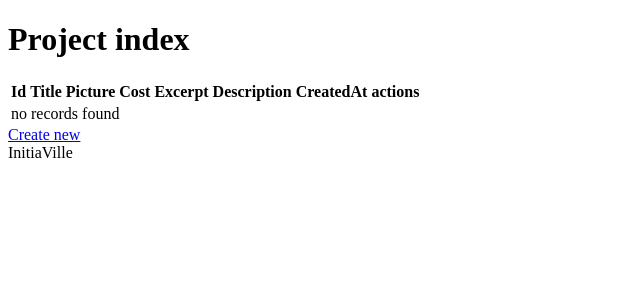
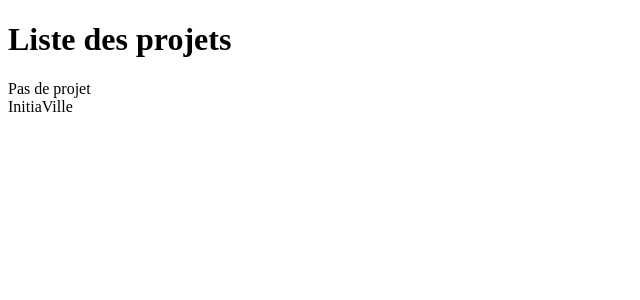
Before and after one commit to Lamelie/initiaville, a Symfony app: template templates/project/index.html.twig in a window 1280 px wide. Shown: the top 300 px of the page, without its empty margins (0-640 px from the left). Run offline with Twig, Linux system fonts and the light colour scheme; the template is opened without the code that fills it, so the values that code supplies are empty; some libraries are stand-ins or nearby versions.

Commit message:
Création du README, de la page "liste des projets" et de la page 404.

```diff
--- a/composer.json
+++ b/composer.json
@@ -25,7 +25,7 @@
         "symfony/serializer-pack": "*",
         "symfony/string": "5.0.*",
         "symfony/translation": "5.0.*",
-        "symfony/twig-pack": "*",
+        "symfony/twig-pack": "^1.0",
         "symfony/validator": "5.0.*",
         "symfony/web-link": "5.0.*",
         "symfony/webpack-encore-bundle": "^1.7",
--- a/templates/project/index.html.twig
+++ b/templates/project/index.html.twig
@@ -1,45 +1,18 @@
 {% extends 'base.html.twig' %}
 
-{% block title %}Project index{% endblock %}
+{% block title %}Les projects{% endblock %}
 
 {% block body %}
-    <h1>Project index</h1>
+    <h1>Liste des projets</h1>
+    <main class="container">
+        <section class="row recipes">
+            {% for project in projects %}
+                {% include 'project/_card.html.twig' with {'project': project} only  %}
+            {% else %}
+                <div>Pas de projet</div>
 
-    <table class="table">
-        <thead>
-            <tr>
-                <th>Id</th>
-                <th>Title</th>
-                <th>Picture</th>
-                <th>Cost</th>
-                <th>Excerpt</th>
-                <th>Description</th>
-                <th>CreatedAt</th>
-                <th>actions</th>
-            </tr>
-        </thead>
-        <tbody>
-        {% for project in projects %}
-            <tr>
-                <td>{{ project.id }}</td>
-                <td>{{ project.title }}</td>
-                <td>{{ project.picture }}</td>
-                <td>{{ project.cost }}</td>
-                <td>{{ project.excerpt }}</td>
-                <td>{{ project.description }}</td>
-                <td>{{ project.createdAt ? project.createdAt|date('Y-m-d H:i:s') : '' }}</td>
-                <td>
-                    <a href="{{ path('project_show', {'id': project.id}) }}">show</a>
-                    <a href="{{ path('project_edit', {'id': project.id}) }}">edit</a>
-                </td>
-            </tr>
-        {% else %}
-            <tr>
-                <td colspan="8">no records found</td>
-            </tr>
-        {% endfor %}
-        </tbody>
-    </table>
+            {% endfor %}
+        </section>
+    </main>
 
-    <a href="{{ path('project_new') }}">Create new</a>
 {% endblock %}
```
Also changed, not shown: src/Controller/CommentController.php (+1 -9 lines), src/Migrations/Version20200518141611.php (added, +35 -0 lines), templates/bundles/TwigBundle/Exception/error404.html.twig (added, +9 -0 lines), templates/comment/index.html.twig (deleted, +0 -39 lines), README.md, public/uploads/cities/Vue_de_Morlaix.JPG (added), public/uploads/cities/Vue_de_Morlaix_1.JPG (added), public/uploads/projects/IMG_20200227_092508-5ec2a93879b44.jpeg (added), public/uploads/projects/projects/galettes quinoa-5ec2a86216899.jpeg (added), public/uploads/projects/ruches-ville-5ec2aaeaa7ac0.jpeg (added), 2 other files.
